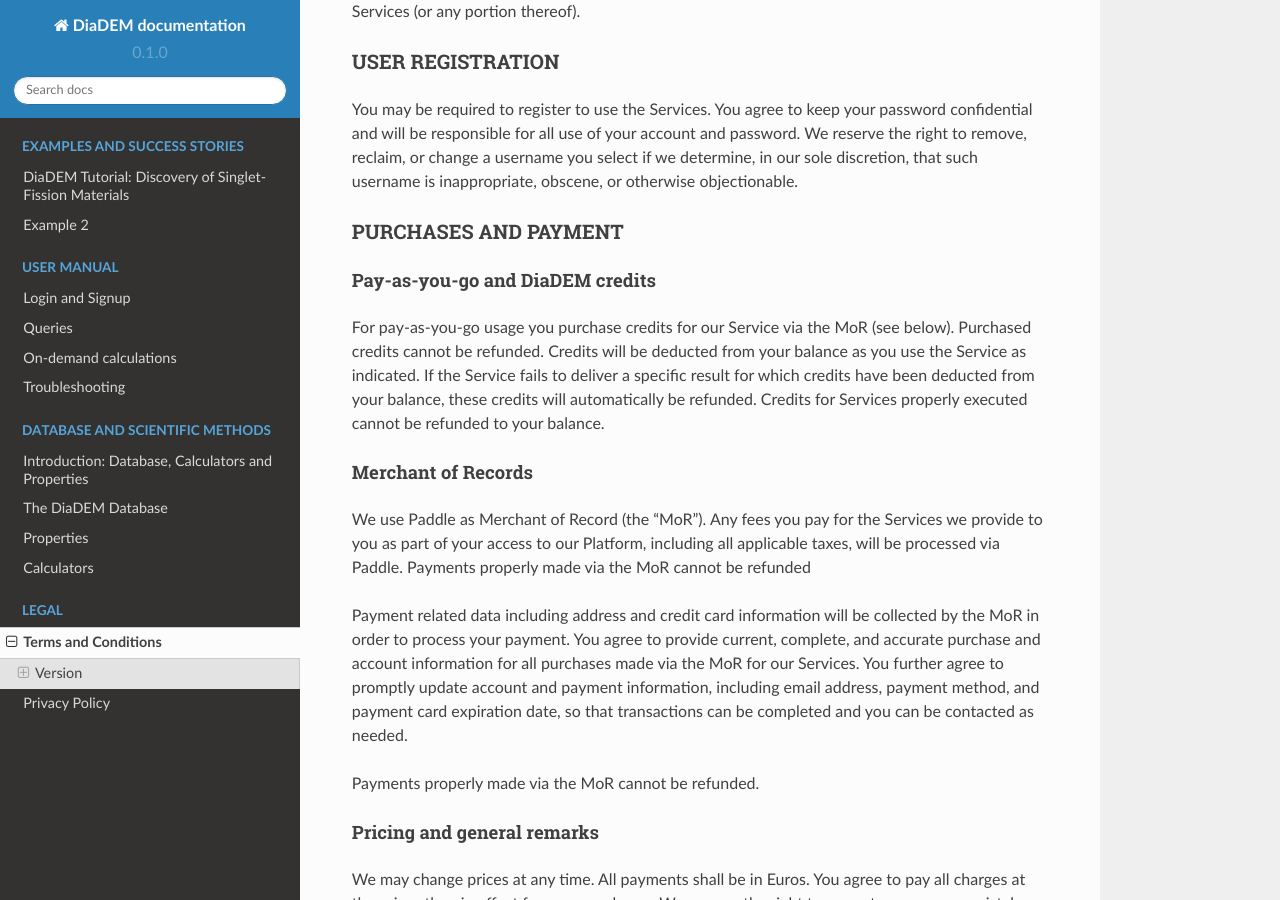
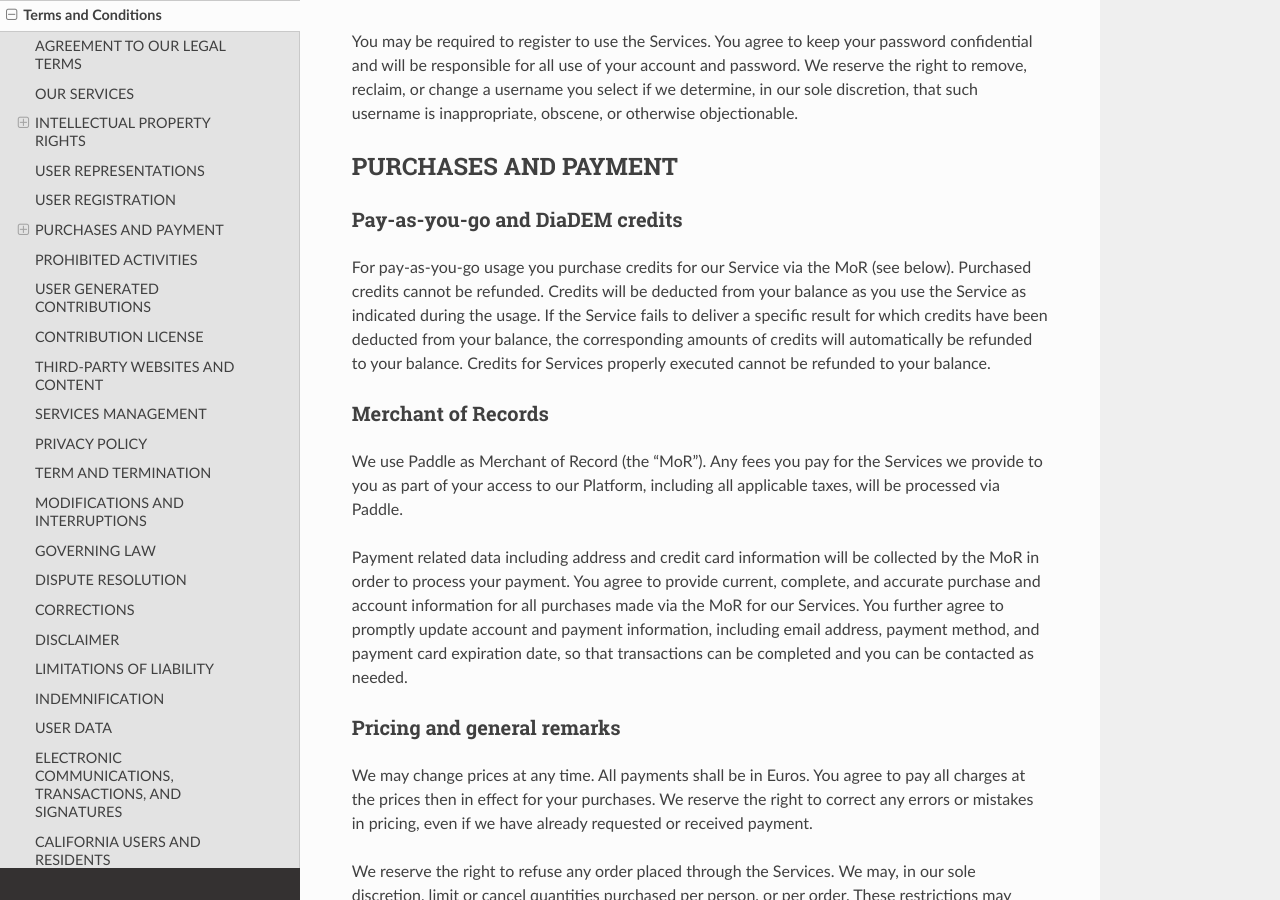
Before and after one commit to diadem-platform/diadem-docs, a Sphinx documentation site: the page built from docs/source/legal/TAC.rst, in a window 1280 px wide and 900 px high, scrolled down 3704 px. Built offline with Sphinx 7.4.7 and the Read the Docs theme 2.0.0, drawn with Linux system fonts in a browser that asks for light colours; some of the changed text lies outside the part shown.

Commit message:
minor adaptations

```diff
--- a/docs/source/legal/TAC.rst
+++ b/docs/source/legal/TAC.rst
@@ -1,12 +1,6 @@
 ====================
 Terms and Conditions
 ====================
-
----------
-Version
----------
-
-Version 1.0.0 made and effective 30.04.2024
 
 AGREEMENT TO OUR LEGAL TERMS
 =============================
@@ -99,16 +93,14 @@
 =========================
 Pay-as-you-go and DiaDEM credits
 ---------------------------------
-For pay-as-you-go usage you purchase credits for our Service via the MoR (see below). Purchased credits cannot be refunded. Credits will be deducted from your balance as you use the Service as indicated. If the Service fails to deliver a specific result for which credits have been deducted from your balance, these credits will automatically be refunded. Credits for Services properly executed cannot be refunded to your balance.
+For pay-as-you-go usage you purchase credits for our Service via the MoR (see below). Purchased credits cannot be refunded. Credits will be deducted from your balance as you use the Service as indicated during the usage. If the Service fails to deliver a specific result for which credits have been deducted from your balance, the corresponding amounts of credits will automatically be refunded to your balance. Credits for Services properly executed cannot be refunded to your balance.
 
 
 Merchant of Records
 --------------------
-We use Paddle as Merchant of Record (the "MoR"). Any fees you pay for the Services we provide to you as part of your access to our Platform, including all applicable taxes, will be processed via Paddle. Payments properly made via the MoR cannot be refunded
+We use Paddle as Merchant of Record (the "MoR"). Any fees you pay for the Services we provide to you as part of your access to our Platform, including all applicable taxes, will be processed via Paddle.
 
 Payment related data including address and credit card information will be collected by the MoR in order to process your payment. You agree to provide current, complete, and accurate purchase and account information for all purchases made via the MoR for our Services. You further agree to promptly update account and payment information, including email address, payment method, and payment card expiration date, so that transactions can be completed and you can be contacted as needed.
-
-Payments properly made via the MoR cannot be refunded.
 
 Pricing and general remarks
 ----------------------------
@@ -280,3 +272,9 @@
 Germany
 Phone: +49 721 95965454
 info@nanomatch.com
+
+
+Version
+========
+
+Version 1.0.0 made and effective 30.04.2024
```
